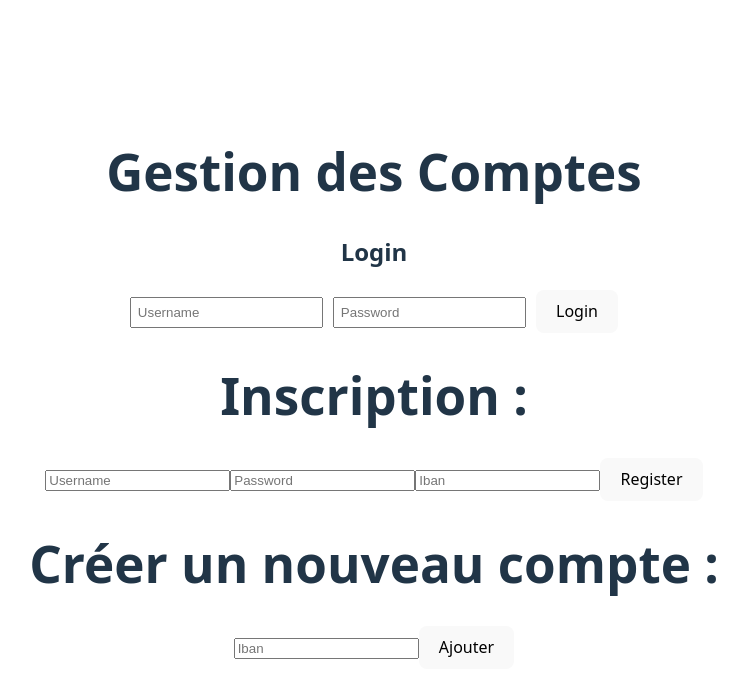
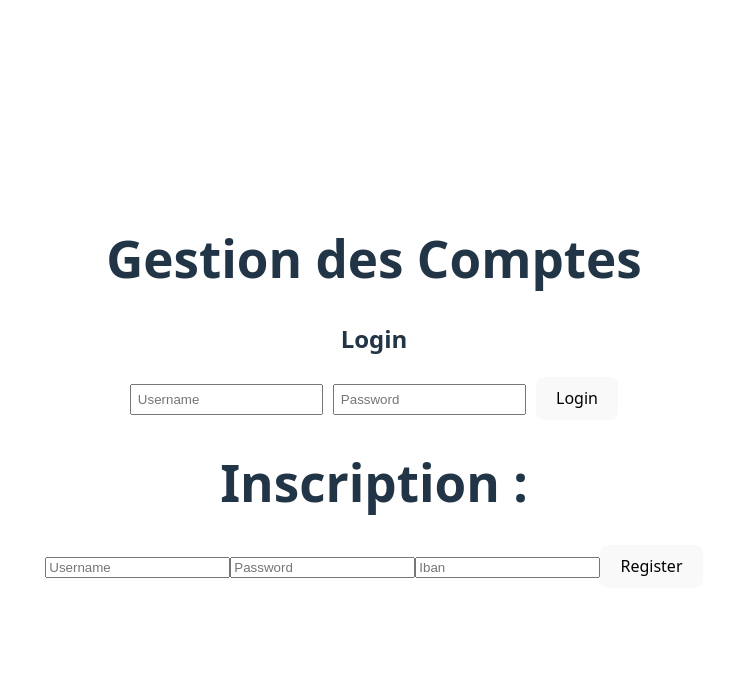
Before and after one commit to DeparfouruLiam/React_F-API, a React (Vite) app in the folder my-react-app/: page / in a window 1280 px wide. Shown: the top 698 px of the page, without its empty margins (266-1013 px from the left). Built offline with nearby package versions, Linux system fonts and the light colour scheme.

Commit message:
hideCreateAccount

```diff
--- a/my-react-app/src/App.jsx
+++ b/my-react-app/src/App.jsx
@@ -172,6 +172,7 @@ const App = () => {
                     </div>
                 )
             )}
+            {token === undefined || false ||   token === "" ? (
                 <div>
                     <h1>Inscription :</h1>
                     <input
@@ -180,6 +181,7 @@ const App = () => {
                         value={usernameRegister}
                         onChange={(e) => setUsernameRegister(e.target.value)}
                     />
+
                     <input
                         type="text"
                         placeholder="Password"
@@ -192,6 +194,7 @@ const App = () => {
                         value={ibanRegister}
                         onChange={(e) => setIbanRegister(e.target.value)}
                     />
+
                     <button onClick={() => registerUser({
                         username: usernameRegister,
                         password: passwordRegister,
@@ -200,6 +203,7 @@ const App = () => {
                     </button>
                     <p>{message}</p>
                 </div>
+            ) : (
                 <div>
                     <h1>Créer un nouveau compte :</h1>
                     <input
@@ -214,7 +218,9 @@ const App = () => {
                     }}>Ajouter
                     </button>
                     <h5>{currentAccount}</h5>
-            </div>
+                </div>            )}
+
+
         </div>
     );
 };
--- /dev/null
+++ b/package.json
@@ -0,0 +1,5 @@
+{
+  "dependencies": {
+    "react-router-dom": "^7.9.6"
+  }
+}
```
Also changed, not shown: 2 other files (tests, documents, lock files or other folders). Lines whose indentation alone changed are shown as unchanged.
